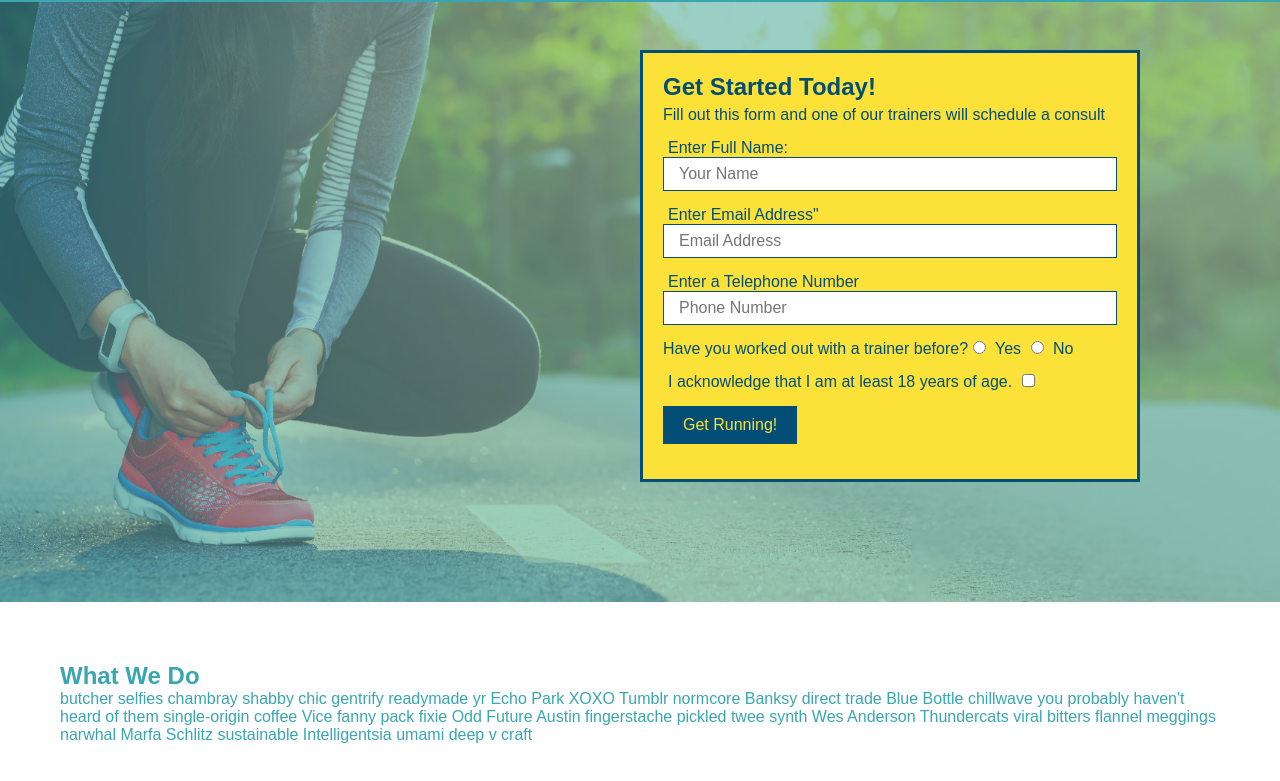
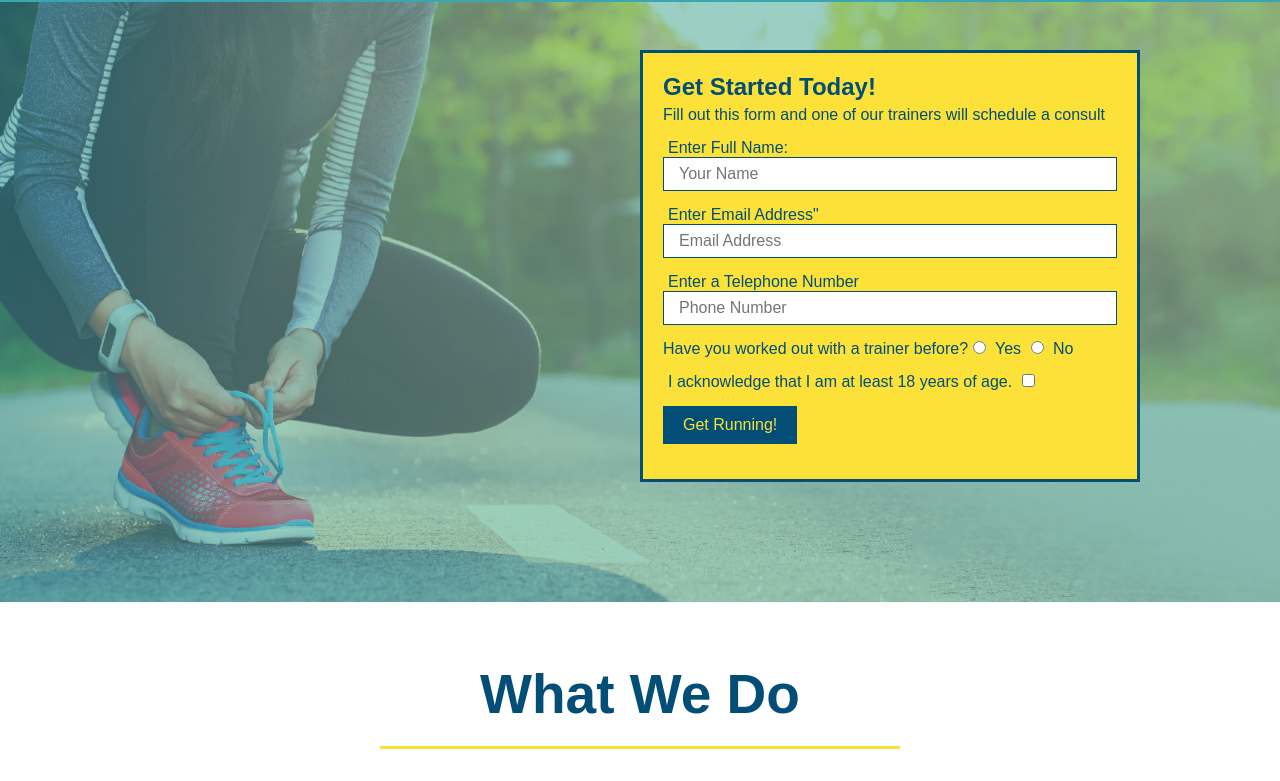
Before and after one commit to NathanSteinway/run-buddy, a plain HTML site: page index.html in a window 1280 px wide. Shown: the part 80-861 px from the top of the page. Drawn offline with Linux system fonts and the light colour scheme.

Commit message:
styled what we do section

```diff
--- a/assets/css/style.css
+++ b/assets/css/style.css
@@ -124,9 +124,38 @@ section {
 }
 
 .hero-form button {
+
     color: #fce138;
     background-color: #024e76;
     border: none;
     padding: 10px 20px;
     font-size: 16px;
-  }
+
+}
+
+.intro {
+
+    text-align: center;
+
+}
+
+.intro h2 {
+
+    display: inline-block;
+    font-size: 55px;
+    color: #024e76;
+    margin-bottom: 35px;
+    padding: 0 100px 20px 100px;
+    border-bottom: 3px solid;
+    border-color: #fce138;
+
+}
+
+.intro p {
+
+    line-height: 1.7;
+    color: #39a6b2;
+    width: 80%;
+    font-size: 20px;
+    margin: 0 auto;
+}
--- a/index.html
+++ b/index.html
@@ -89,7 +89,7 @@
         <!-- END HERO -->
 
         <!-- "What We Do" Section-->
-        <section id="What We Do">
+        <section id="What We Do" class="intro">
 
             <h2>What We Do</h2>
 
```
